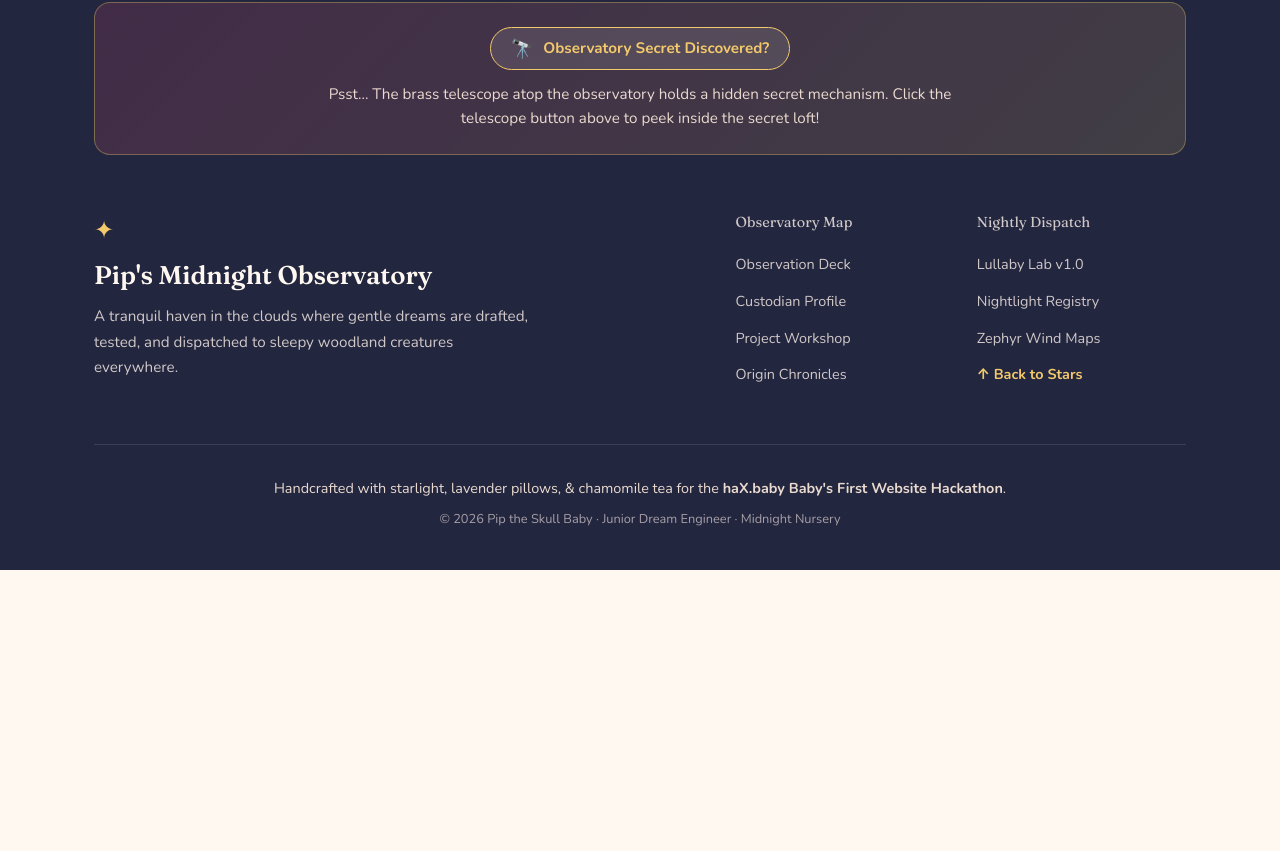
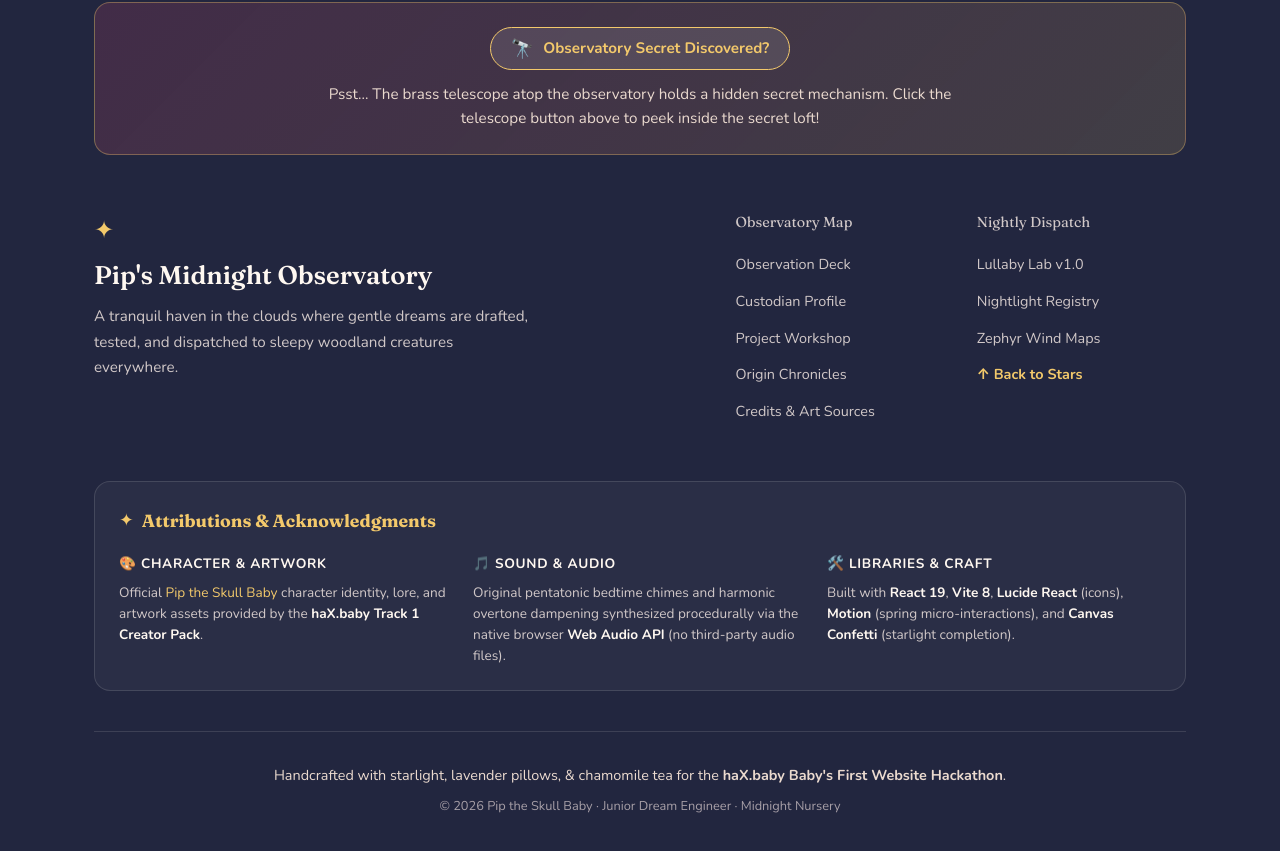
Before and after one commit to shivenmhatre23-cell/midnight-observatory, a React (Vite) app: page / in a window 1280 px wide. Shown: the part 6568-7419 px from the top of the page. Before the commit the page ends 7138 px from the top, so only its background shows below. Built offline with nearby package versions, Linux system fonts and the light colour scheme.

Commit message:
fix: add visible art audio and library attributions to footer

```diff
--- a/src/App.css
+++ b/src/App.css
@@ -1372,6 +1372,69 @@ body.dream-mode-active .story-card-subtitle {
   color: #ffffff;
 }
 
+.footer-credits-box {
+  background: rgba(255, 248, 241, 0.04);
+  border: 1px solid rgba(255, 248, 241, 0.12);
+  border-radius: var(--radius-md);
+  padding: 1.5rem;
+  margin-bottom: 2.5rem;
+}
+
+.credits-header {
+  display: flex;
+  align-items: center;
+  gap: 0.5rem;
+  margin-bottom: 1.15rem;
+}
+
+.credits-star {
+  color: var(--dream-gold);
+  font-size: 1.1rem;
+}
+
+.credits-title {
+  font-family: var(--font-serif);
+  font-size: 1.1rem;
+  color: var(--dream-gold);
+  margin: 0;
+}
+
+.credits-grid {
+  display: grid;
+  grid-template-columns: repeat(auto-fit, minmax(260px, 1fr));
+  gap: 1.25rem;
+}
+
+.credit-category {
+  display: flex;
+  flex-direction: column;
+  gap: 0.4rem;
+}
+
+.credit-label {
+  font-size: 0.85rem;
+  font-weight: 700;
+  text-transform: uppercase;
+  letter-spacing: 0.05em;
+  color: #fff8f1;
+}
+
+.credit-text {
+  font-size: 0.85rem;
+  line-height: 1.55;
+  color: #d1c8c8;
+  margin: 0;
+}
+
+.credit-text strong {
+  color: #fff8f1;
+}
+
+.credit-text em {
+  color: var(--dream-gold);
+  font-style: normal;
+}
+
 .footer-signature-bar {
   border-top: 1px solid rgba(255, 248, 241, 0.12);
   padding-top: 2rem;
--- a/src/components/Footer.jsx
+++ b/src/components/Footer.jsx
@@ -135,6 +135,7 @@ export default function Footer({
                 <li><a href="#about">Custodian Profile</a></li>
                 <li><a href="#showcase">Project Workshop</a></li>
                 <li><a href="#story">Origin Chronicles</a></li>
+                <li><a href="#attributions">Credits & Art Sources</a></li>
               </ul>
             </div>
 
@@ -146,6 +147,34 @@ export default function Footer({
                 <li><span>Zephyr Wind Maps</span></li>
                 <li><button type="button" onClick={scrollToTop} className="back-to-top-btn">↑ Back to Stars</button></li>
               </ul>
+            </div>
+          </div>
+        </div>
+
+        {/* Visible Attribution & Credits Box */}
+        <div className="footer-credits-box" id="attributions" role="region" aria-label="Attribution and Credits">
+          <div className="credits-header">
+            <span className="credits-star" aria-hidden="true">✦</span>
+            <h5 className="credits-title">Attributions & Acknowledgments</h5>
+          </div>
+          <div className="credits-grid">
+            <div className="credit-category">
+              <span className="credit-label">🎨 Character & Artwork</span>
+              <p className="credit-text">
+                Official <em>Pip the Skull Baby</em> character identity, lore, and artwork assets provided by the <strong>haX.baby Track 1 Creator Pack</strong>.
+              </p>
+            </div>
+            <div className="credit-category">
+              <span className="credit-label">🎵 Sound & Audio</span>
+              <p className="credit-text">
+                Original pentatonic bedtime chimes and harmonic overtone dampening synthesized procedurally via the native browser <strong>Web Audio API</strong> (no third-party audio files).
+              </p>
+            </div>
+            <div className="credit-category">
+              <span className="credit-label">🛠️ Libraries & Craft</span>
+              <p className="credit-text">
+                Built with <strong>React 19</strong>, <strong>Vite 8</strong>, <strong>Lucide React</strong> (icons), <strong>Motion</strong> (spring micro-interactions), and <strong>Canvas Confetti</strong> (starlight completion).
+              </p>
             </div>
           </div>
         </div>
```
